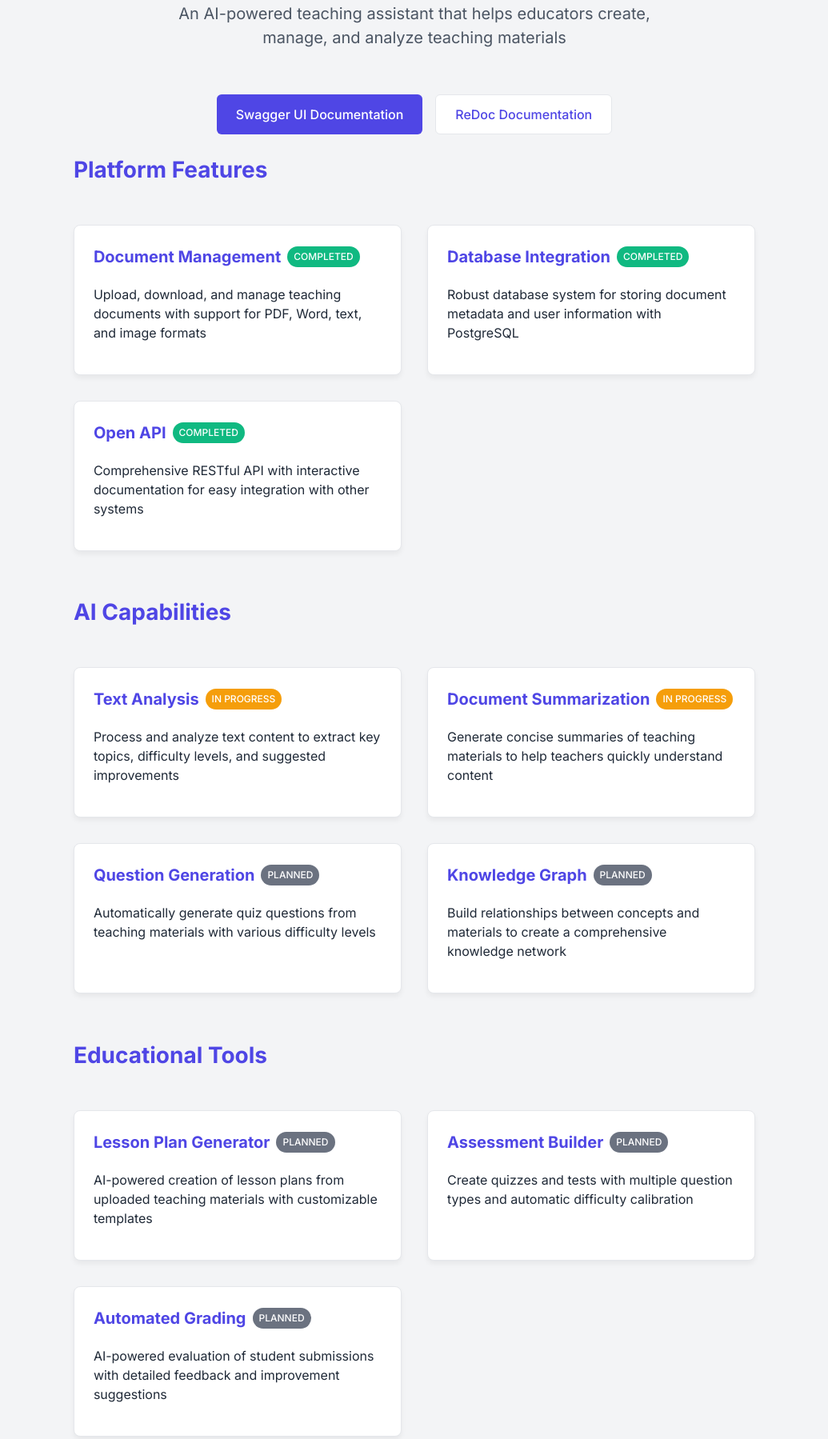
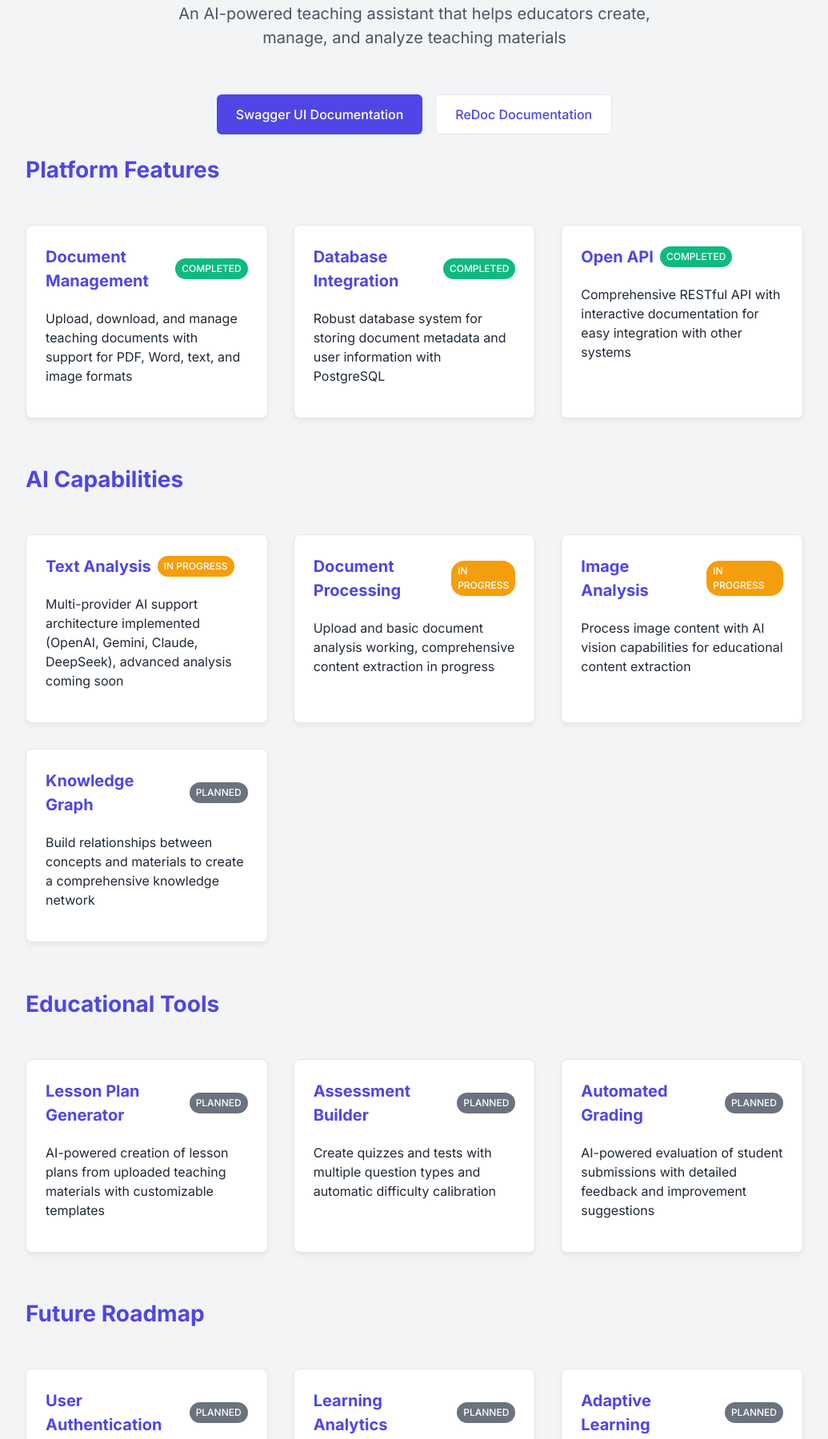
Before and after one commit to qavit/singsi, a FastAPI app: page / in a window 1280 px wide. Shown: the part 133-1932 px from the top of the page at 80% size, without its empty margins (122-1157 px from the left). Run offline with FastAPI, Linux system fonts and the light colour scheme; parts of the project's set-up code (start-up, migrations or seed data) failed here and were passed over.

Commit message:
docs: update UI and project documentation to reflect development status
- Update \`templates/index.html\` to reflect current AI implementation status:
  - Clarify 'Text Analysis' as having multi-provider architecture implemented
  - Rename 'Document Summarization' to 'Document Processing' with accurate status
  - Add 'Image Analysis' as in-progress feature (replacing planned 'Question Generation')

- Enhance project structure documentation with **utility functions** details:
  - Add comprehensive list of planned utility modules in both English and Chinese docs
  - Document specific responsibilities of each utils module (prompts, file handling, etc.)

These changes ensure documentation and UI accurately reflect our current
development progress and planned architecture.

```diff
--- a/app/templates/index.html
+++ b/app/templates/index.html
@@ -42,15 +42,15 @@
             <div class="feature-grid">
                 <div class="feature-card">
                     <h3>Text Analysis <span class="feature-status status-in-progress">In Progress</span></h3>
-                    <p>Process and analyze text content to extract key topics, difficulty levels, and suggested improvements</p>
+                    <p>Multi-provider AI support architecture implemented (OpenAI, Gemini, Claude, DeepSeek), advanced analysis coming soon</p>
                 </div>
                 <div class="feature-card">
-                    <h3>Document Summarization <span class="feature-status status-in-progress">In Progress</span></h3>
-                    <p>Generate concise summaries of teaching materials to help teachers quickly understand content</p>
+                    <h3>Document Processing <span class="feature-status status-in-progress">In Progress</span></h3>
+                    <p>Upload and basic document analysis working, comprehensive content extraction in progress</p>
                 </div>
                 <div class="feature-card">
-                    <h3>Question Generation <span class="feature-status status-planned">Planned</span></h3>
-                    <p>Automatically generate quiz questions from teaching materials with various difficulty levels</p>
+                    <h3>Image Analysis <span class="feature-status status-in-progress">In Progress</span></h3>
+                    <p>Process image content with AI vision capabilities for educational content extraction</p>
                 </div>
                 <div class="feature-card">
                     <h3>Knowledge Graph <span class="feature-status status-planned">Planned</span></h3>
```
Also changed, not shown: docs/project_structure_en.md (+7 -0 lines), docs/project_structure_zh_TW.md (+7 -0 lines), 2 other files.
